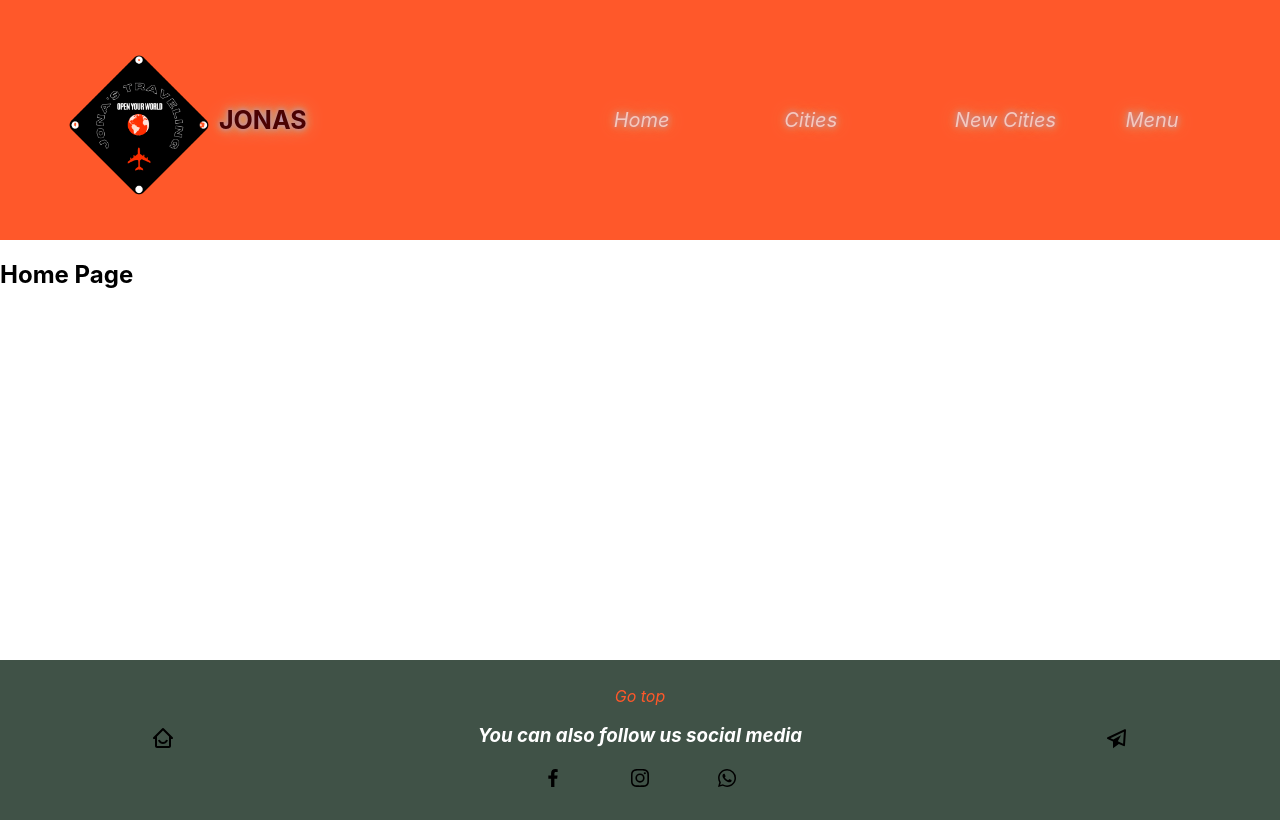
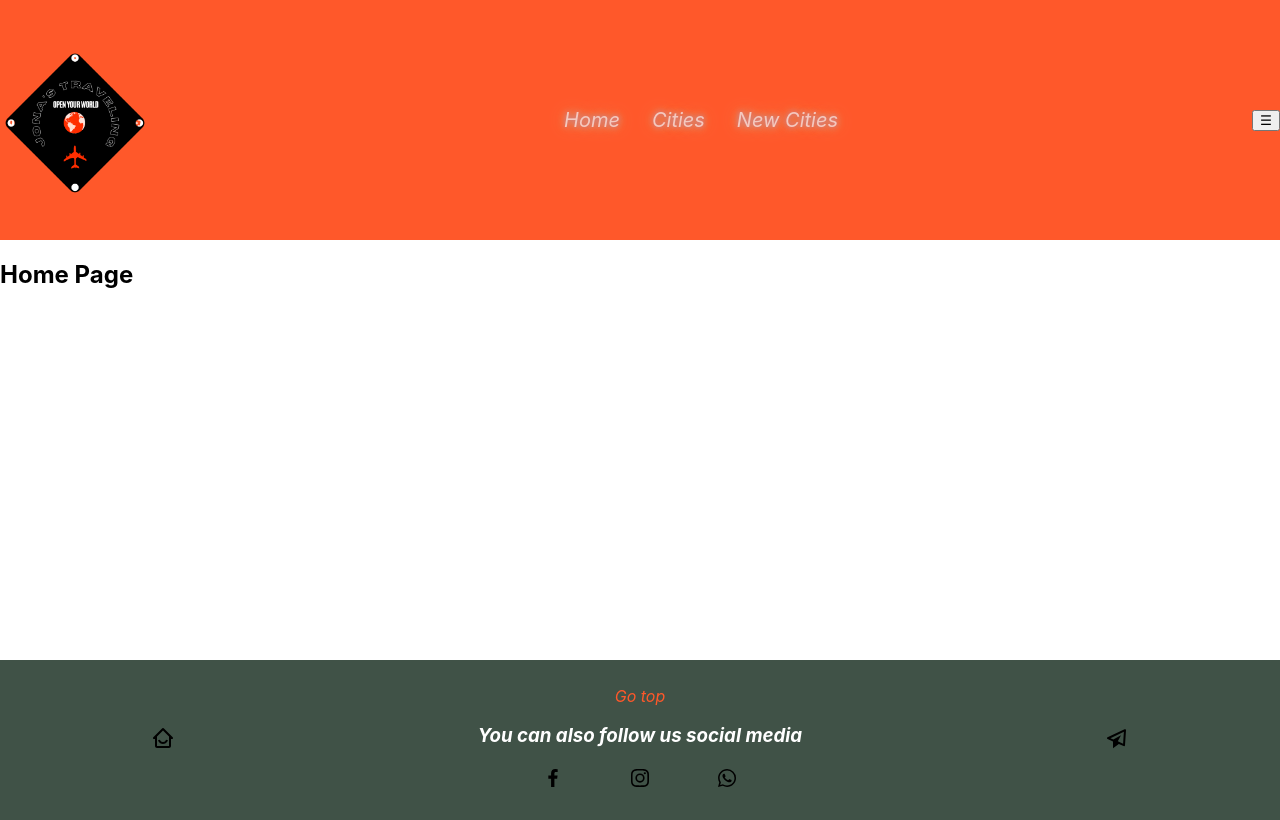
Before and after one commit to NanoBibiani/mytinerary-Bibiani-Peracchio, a React (Create React App) app in the folder sprint-1/: page / in a window 1280 px wide. Built offline with nearby package versions, Linux system fonts and the light colour scheme.

Commit message:
armado de nav y menu hamburguesa

```diff
--- a/sprint-1/src/componentes/Header.js
+++ b/sprint-1/src/componentes/Header.js
@@ -1,10 +1,11 @@
 import { useState } from 'react'
 import { Link as LinkRouter } from 'react-router-dom'
+import Login from './Login'
 import '../styles/header.css'
 
 
 const pages = [
-    {name: 'Home', to: '/'},
+    {name: 'Home', to: '/home'},
     {name: 'Cities', to: '/cities'},
     {name: 'New Cities', to: '/newcities'},
     /* {name: 'Contact', to: '/contact'}, */ // pagina de contaacto suma?
@@ -23,28 +24,31 @@ export default function Header() {
         }
     }
 
-
     return (
         <div className="Header">
-            <div className='logos'>
+            <div>
               <img className = "logoViaje" src="http://localhost:3000/logosinfondo.png" alt="Logo"></img>
-              <h2 className='logoh2'>JONAS</h2>
+              {/* <h2>JONAS</h2> */}
             </div>
-            <div>
+            <div className='Maping'>
+            {pages.map(link)}
+            </div>
+
+
+
+            {/* menu hamburguesa */}
+            <div className="Burger">
+            <button className='ButtonBurger' onClick={handleOpenMenu}>☰</button>
+             <div className='ContenedorBurger'>
                 {
                     open
-                        ? <ul className='ulNav'>
-                            <li><a href="#">Profile</a></li>
-                            <li><a href="#">Log In</a></li>
+                        ? <ul className='LinkBurger'>
+                             <li>{pages.map(link)}</li>
                         </ul>
                         : null
                 }
             </div>
-            <div className='navigator'>
-            {pages.map(link)}
-            <a href='#' onClick={handleOpenMenu} className='Header-link'>Menu</a>
-
-            </div>
+        </div>
         </div>
     )
 }
```
